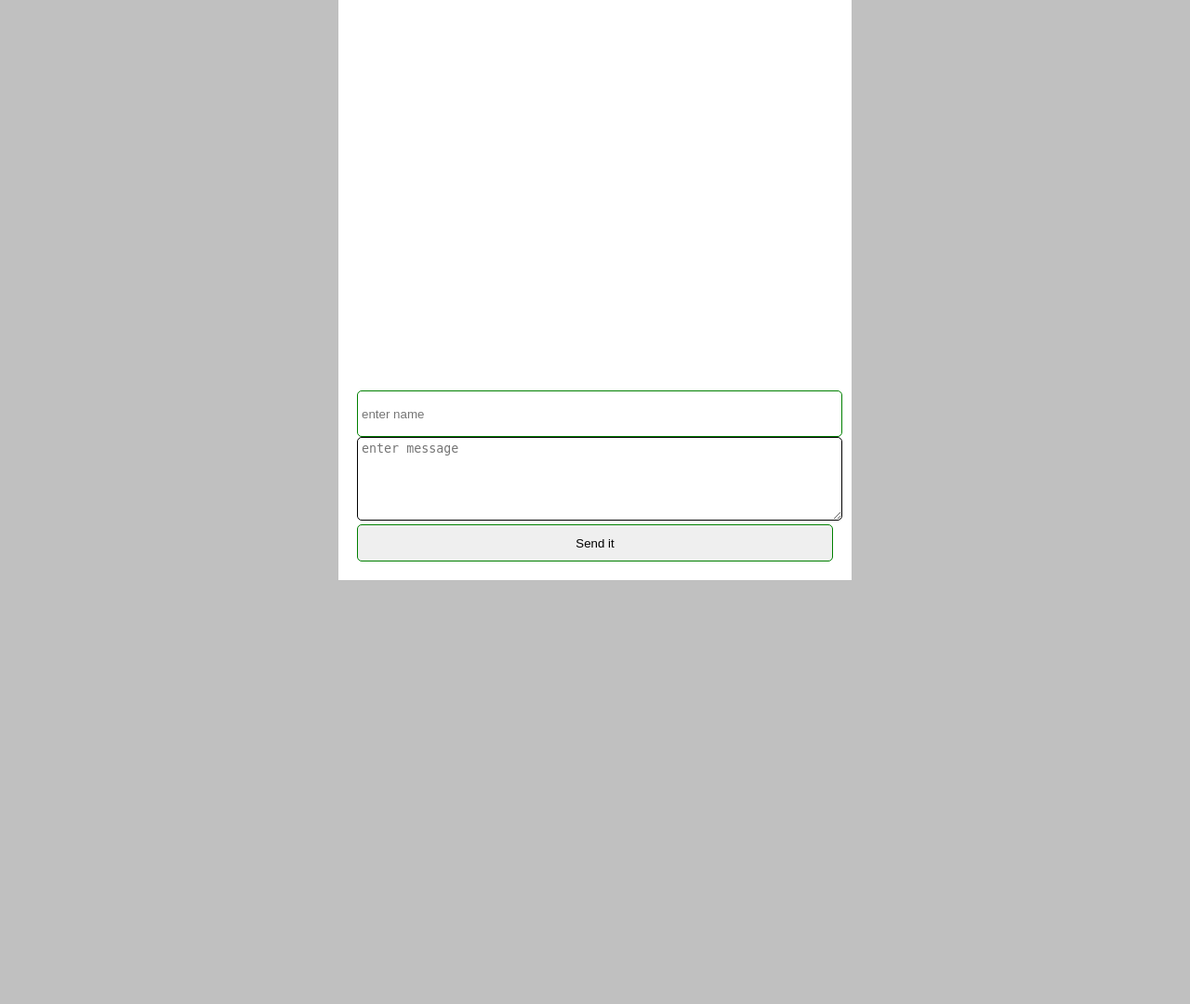
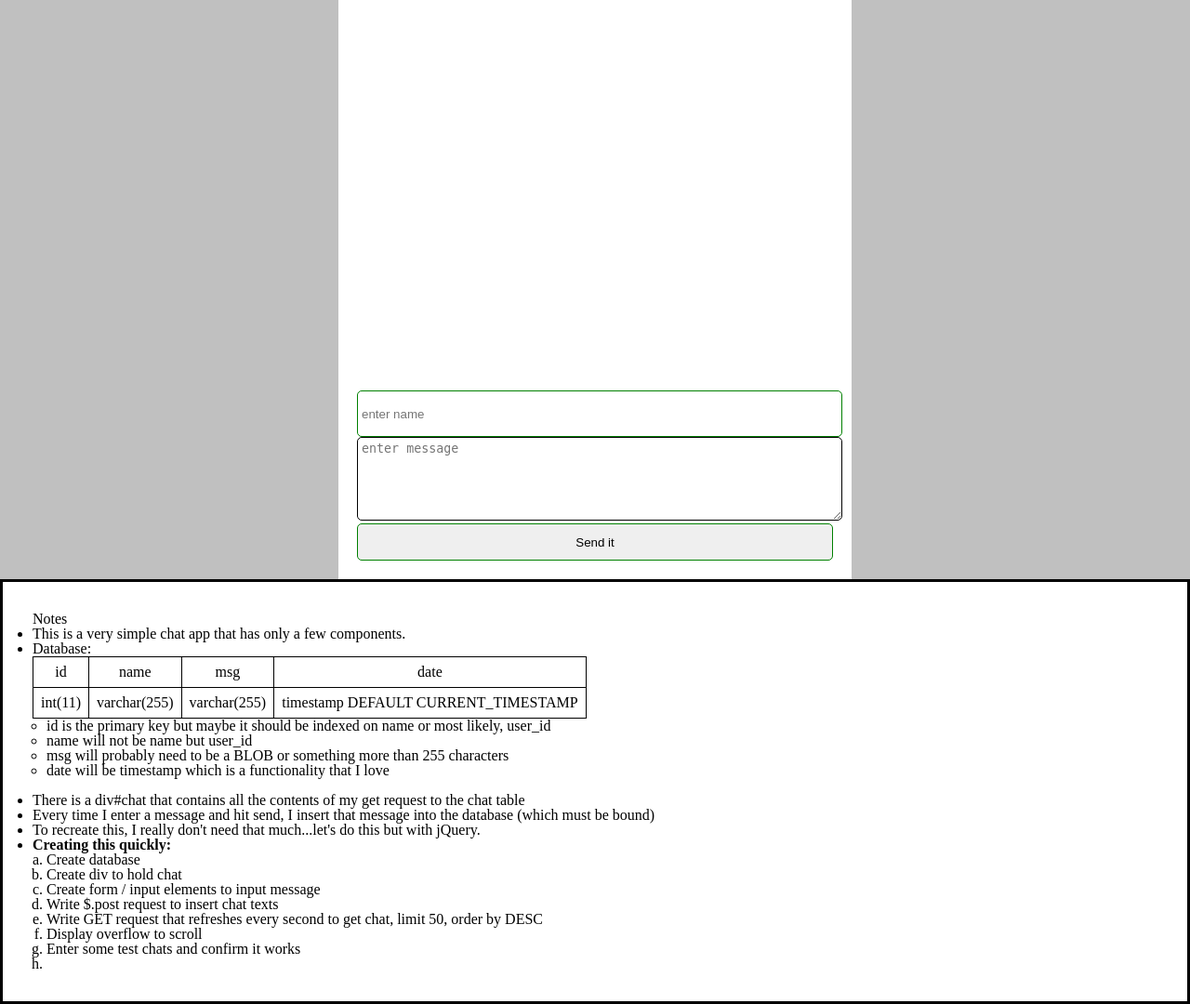
Before and after one commit to coolinmc6/CM-Pages, a PHP site: page /Udemy-Chat-php-ajax/index.php in a window 1280 px wide. Shown: the whole page at 93% size. Before the commit the page ends 624 px from the top, so only its background shows below. Run offline with PHP 8.4, Linux system fonts and the light colour scheme; data that the repository does not hold is empty.

Commit message:
Update to Chat test

```diff
--- a/Udemy-Chat-php-ajax/chat.php
+++ b/Udemy-Chat-php-ajax/chat.php
@@ -2,7 +2,7 @@
 
 <?php
 	include 'db.php';
-	$query = "SELECT * FROM chat ORDER BY id DESC";
+	$query = "SELECT * FROM chat ORDER BY id DESC limit 10";
 	$run = $con->query($query);
 
 	while($row = $run->fetch_array()) :
--- a/Udemy-Chat-php-ajax/db.php
+++ b/Udemy-Chat-php-ajax/db.php
@@ -5,12 +5,12 @@
 
 
 	// ********** HOME *********
-	$db_name = "chat_app";
-	$pass = "";
+	// $db_name = "chat_app";
+	// $pass = "";
 
 	// ********** WORK *********
-	// $db_name = "Colin";
-	// $pass = "password";
+	$db_name = "Colin";
+	$pass = "password";
 
 
 	$con = new mysqli($host, $user, $pass, $db_name);
--- a/Udemy-Chat-php-ajax/index.php
+++ b/Udemy-Chat-php-ajax/index.php
@@ -7,6 +7,7 @@
 <head>
 	<meta charset="UTF-8">
 	<title>Udemy: PHP - AJAX chat App</title>
+	<link rel="stylesheet" href="../css/reset.css">
 	<link rel="stylesheet" href="style.css">
 	<script>
 		// AJAX is a syntax that allows you to run scripts in the background
@@ -52,6 +53,7 @@
 			// I believe that $_POST[] grabs whatever the local variable is.  So we've named
 			// that variable 'name' so the PHP variable $name will equal the HTML local variable
 			// that they've entered which we call 'name'
+			// CM -> we must bind the variable!
 			$name = $_POST['name'];
 			$msg = $_POST['msg'];
 			$query = "INSERT INTO chat (name,msg) values ('$name','$msg');";
@@ -68,6 +70,56 @@
 
 		 ?>
 	</div>
+	<div class='cm-notes'>
+		<h2>Notes</h2>
+		<ul>
+			<li>This is a very simple chat app that has only a few components.</li>
+			<li>Database:</li>
+			<table>
+				<tr>
+					<th>id</th>
+					<th>name</th>
+					<th>msg</th>
+					<th>date</th>
+				</tr>
+				<tr>
+					<td>int(11)</td>
+					<td>varchar(255)</td>
+					<td>varchar(255)</td>
+					<td>timestamp DEFAULT CURRENT_TIMESTAMP</td>
+				</tr>
+			</table>
+			<ul>
+				<li>id is the primary key but maybe it should be indexed on name or most likely, user_id</li>
+				<li>name will not be name but user_id</li>
+				<li>msg will probably need to be a BLOB or something more than 255 characters</li>
+				<li>date will be timestamp which is a functionality that I love</li>
+			</ul>
+			<br>
+			<li>There is a div#chat that contains all the contents of my get request to the chat table</li>
+			<li>Every time I enter a message and hit send, I insert that message into the database (which must be bound)</li>
+			<li>To recreate this, I really don't need that much...let's do this but with jQuery.</li>
+			<li><strong>Creating this quickly:</strong></li>
+			<ol>
+				<li>Create database</li>
+				<li>Create div to hold chat</li>
+				<li>Create form / input elements to input message</li>
+				<li>Write $.post request to insert chat texts</li>
+				<li>Write GET request that refreshes every second to get chat, limit 50, order by DESC</li>
+				<li>Display overflow to scroll</li>
+				<li>Enter some test chats and confirm it works</li>
+				<li></li>
+			</ol>
+		</ul>
+
+	</div>
+	<script>
+		function myFunction(){
+			var date = new Date();
+			console.log("hello, it is: " + date)
+		}
+		// setInterval(function(){ myFunction(); }, 1000);
+	</script>
 
 </body>
 </html>
--- a/Udemy-Chat-php-ajax/style.css
+++ b/Udemy-Chat-php-ajax/style.css
@@ -53,3 +53,34 @@ textarea {
 	border-radius: 5px;
 	padding: 4px;
 }
+
+.cm-notes {
+	padding: 2rem;
+	background-color: #fff;
+	border: 3px solid black;
+}
+table, tr, th, td {
+	border: 1px solid black;
+}
+table {
+	border-collapse: collapse;
+}
+td, th {
+	padding: 0.5rem;
+}
+ul {
+	list-style: disc;
+}
+ul ul li {
+	list-style: circle;
+}
+ol li {
+	list-style: lower-alpha;
+	margin-left: 15px;
+}
+.cm-notes ul ul li {
+	margin-left: 15px;
+}
+strong {
+	font-weight: 800;
+}
--- a/header.php
+++ b/header.php
@@ -14,7 +14,6 @@
     <!-- Collect the nav links, forms, and other content for toggling -->
     <div class="collapse navbar-collapse" id="bs-example-navbar-collapse-1">
       <ul class="nav navbar-nav">
-      	<li><a href="../index.php">LocalHost</a></li>
         <li><a href="index.php">Home</a></li>
         <!-- <li class="dropdown">
           <a href="#" class="dropdown-toggle" data-toggle="dropdown" role="button" aria-haspopup="true" aria-expanded="false">Dropdown <span class="caret"></span></a>
```
Also changed, not shown: index.php (+6 -4 lines).
